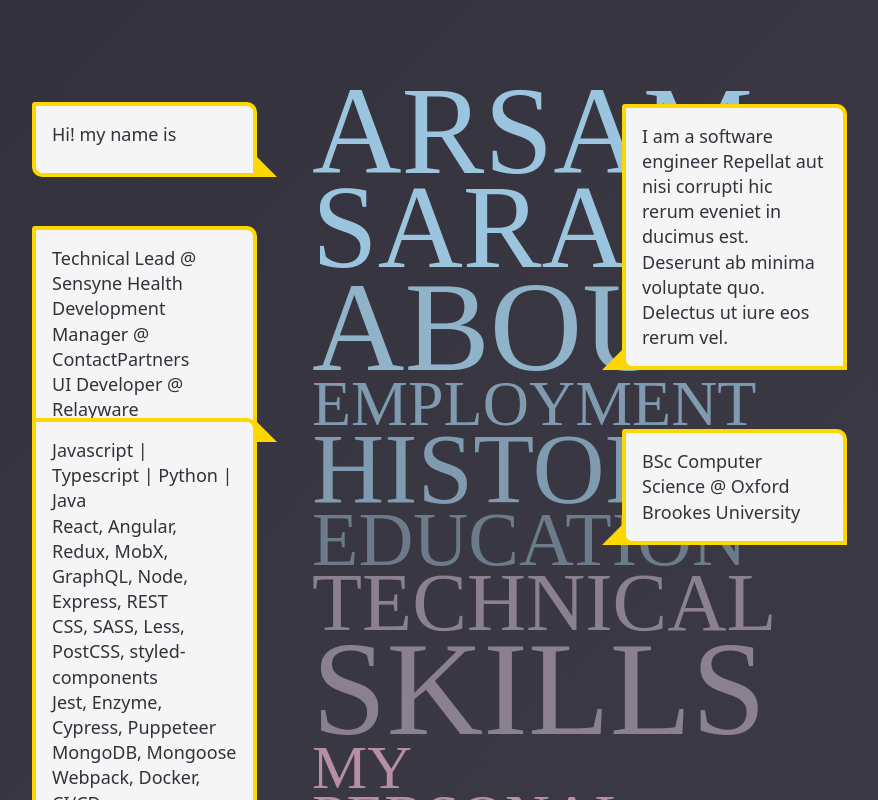
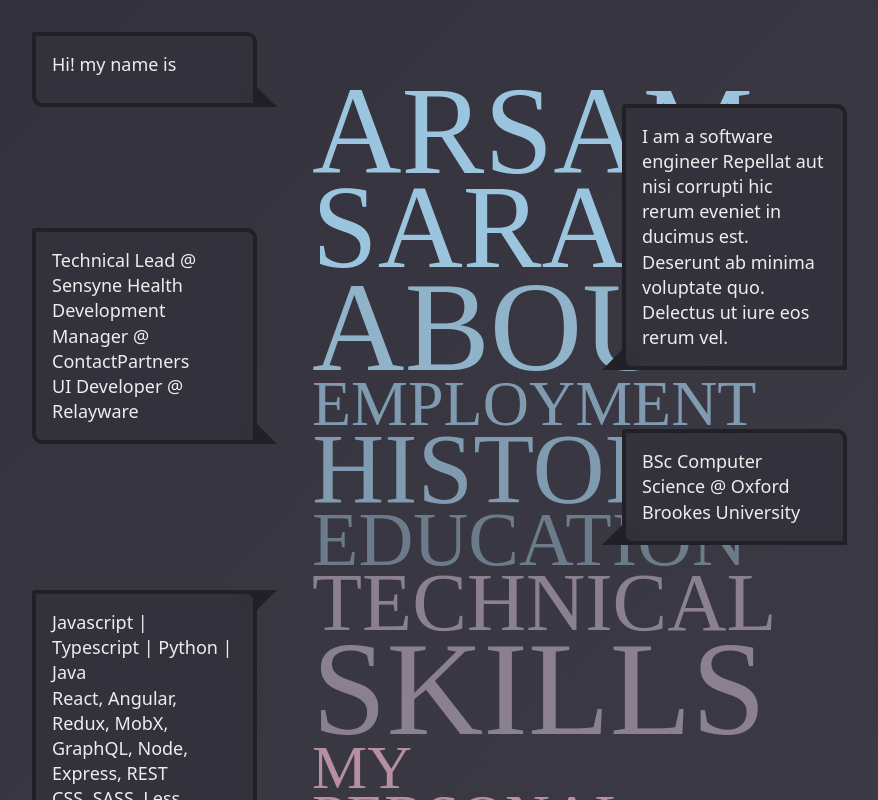
Before and after one commit to arsamsarabi/arsam-io, a Next.js app: page / in a window 1280 px wide. Shown: the whole page, without its empty margins (193-1071 px from the left). Built offline with nearby package versions, Linux system fonts and the light colour scheme; a web font is replaced by a local one.

Commit message:
✨ (bubbles): WIP bubbles in progress

```diff
--- a/src/components/cv/components/bubble/index.tsx
+++ b/src/components/cv/components/bubble/index.tsx
@@ -1,5 +1,6 @@
 import React, { ReactElement } from 'react'
 import styled, { css } from 'styled-components'
+import { darken, rgba } from 'polished'
 import { config } from '../data'
 
 interface Bubble {
@@ -26,27 +27,45 @@ export const BubbleWrapper = styled.span<BubbleWrapper>(({ theme, config }) => {
     config.side === 'left'
       ? css`
           border-right: 20px solid transparent;
-          border-left: 20px solid gold;
+          border-left: 20px solid ${darken(0.075, theme.palette.primary)};
         `
       : css`
           border-left: 20px solid transparent;
-          border-right: 20px solid gold;
+          border-right: 20px solid ${darken(0.075, theme.palette.primary)};
         `
+  const topBottomBorder =
+    config.arrow === 'bottom'
+      ? css`
+          border-bottom: 20px solid ${darken(0.075, theme.palette.primary)};
+        `
+      : css`
+          border-top: 20px solid ${darken(0.075, theme.palette.primary)};
+        `
+
+  const arrowPosition =
+    config.arrow === 'bottom'
+      ? css`
+          bottom: 0;
+        `
+      : css`
+          top: 0;
+        `
+
   return css`
     width: 225px;
     min-height: 75px;
     position: absolute;
-    left: ${config.position.left};
-    top: ${config.position.top};
+    left: ${config.side === 'left' ? '-280px' : '310px'};
+    top: ${config.top};
     display: flex;
     justify-content: center;
     align-items: center;
     &:after {
       content: '';
+      position: absolute;
       ${sideBorders}
-      border-bottom: 20px solid gold;
-      position: absolute;
-      bottom: 0;
+      ${topBottomBorder};
+      ${arrowPosition}
       left: ${config.side === 'left' ? '205px' : '-20px'};
       z-index: 9;
     }
@@ -57,9 +76,9 @@ export const BubbleWrapper = styled.span<BubbleWrapper>(({ theme, config }) => {
       padding: 16px;
       font-size: 18px;
       min-height: 75px;
-      background-color: ${theme.palette.contrast};
-      color: ${theme.palette.primary};
-      border: 4px solid gold;
+      background-color: ${rgba(theme.palette.primary, 0.99)};
+      color: ${darken(0.035, theme.palette.contrast)};
+      border: 4px solid ${darken(0.075, theme.palette.primary)};
       border-radius: 3px 10px 0 10px;
     }
   `
--- a/src/components/cv/components/data/config.ts
+++ b/src/components/cv/components/data/config.ts
@@ -2,41 +2,31 @@ export const config: CvConfig[] = [
   {
     id: 'name',
     side: 'left',
-    position: {
-      left: '-280px',
-      top: '20px',
-    },
+    top: '-50px',
+    arrow: 'bottom',
   },
   {
     id: 'about',
     side: 'right',
-    position: {
-      left: '310px',
-      top: '-172px',
-    },
+    top: '-172px',
+    arrow: 'bottom',
   },
   {
     id: 'experience',
     side: 'left',
-    position: {
-      left: '-280px',
-      top: '-152px',
-    },
+    top: '-150px',
+    arrow: 'bottom',
   },
   {
     id: 'education',
     side: 'right',
-    position: {
-      left: '310px',
-      top: '-80px',
-    },
+    top: '-80px',
+    arrow: 'bottom',
   },
   {
     id: 'technical',
     side: 'left',
-    position: {
-      left: '-280px',
-      top: '-152px',
-    },
+    top: '20px',
+    arrow: 'top',
   },
 ]
```
Also changed, not shown: next-env.d.ts.
